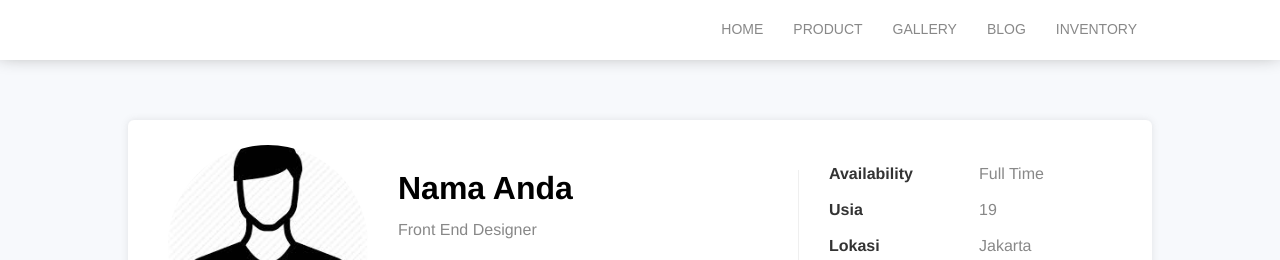
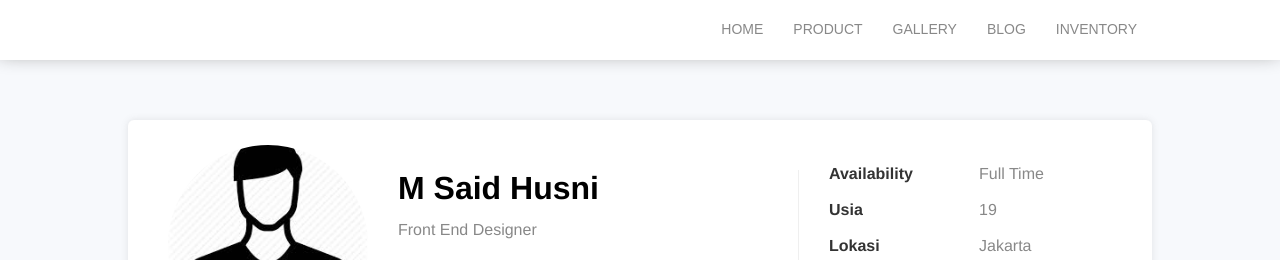
Before and after one commit to msaidhusni/Tugas7-Deploy-Hacktiv8, a plain HTML site: page index.html in a window 1280 px wide. Shown: the top 260 px of the page. Drawn offline with Linux system fonts and the light colour scheme; files whose address does not match are found by name.

Commit message:
ganti title dan h1

```diff
--- a/index.html
+++ b/index.html
@@ -1,7 +1,7 @@
 <!DOCTYPE html>
 <html>
     <head>
-        <title>Profil Saya</title>
+        <title>M Said Husni - Tugas 7</title>
         <meta name="viewport" content="width=device-width, initial-scale=1.0">
         <link rel="stylesheet" href="asset/css/styleVALUEJS.css">
     </head>
@@ -42,7 +42,7 @@
                 kita kasih atribut onclick=editForm pada button edit
 
                 -->
-                <h1 id="pName">Nama Anda</h1>
+                <h1 id="pName">M Said Husni</h1>
                 <p id="pRole">Front End Designer</p>
                 <a href="#input-form" class="button bg-blue" onclick="editForm()">Edit</a>
                 <a href="#" class="button border-green">Resume</a>
```
